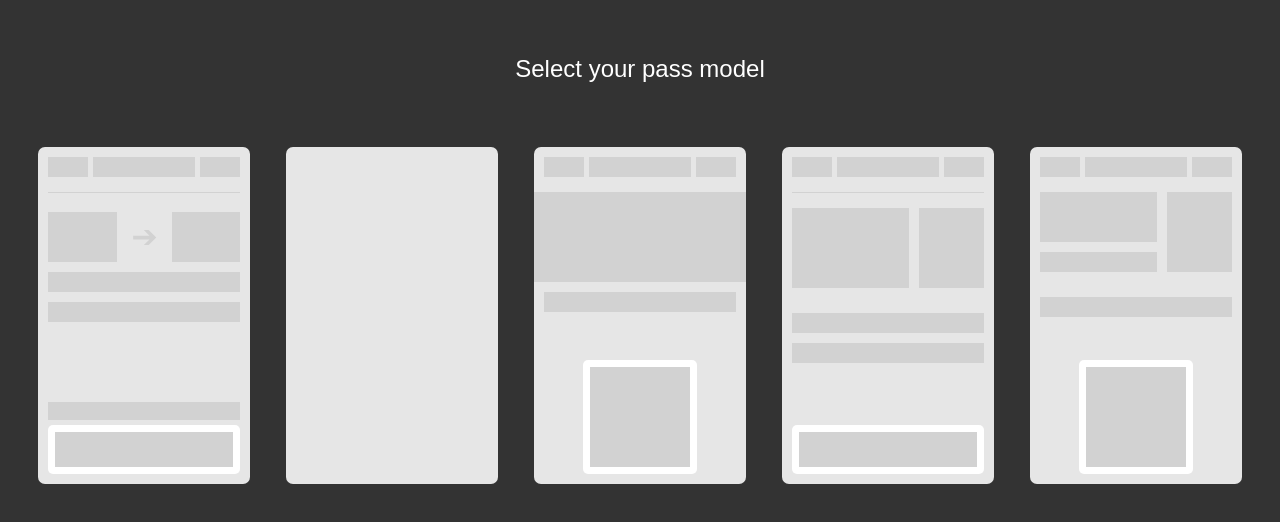
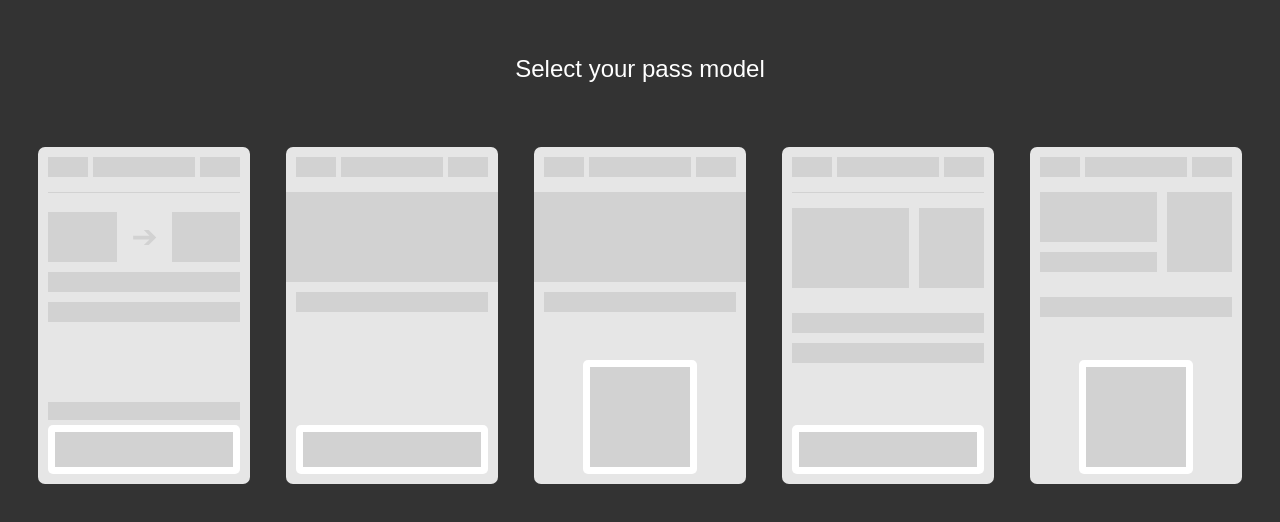
Before and after one commit to alexandercerutti/passkit-visual-designer, a React app: page /select in a window 1280 px wide. Shown: the part 118-640 px from the top of the page. Built offline with nearby package versions, Linux system fonts and the light colour scheme.

Commit message:
Added first version of StoreCard

```diff
--- a/src/passes/StoreCard/index.tsx
+++ b/src/passes/StoreCard/index.tsx
@@ -1,11 +1,67 @@
 import * as React from "react";
 import Pass, { PassProps } from "../base";
+import { PassHeader } from "../Components/Header";
+import StripPrimaryFields from "../Components/PrimaryFields/Strip";
+import FieldsRow from "../Components/FieldRow";
+import Footer from "../Components/Footer";
+import Barcodes from "../Components/Barcodes";
+import { PKBarcodeFormat } from "../constants";
 
-interface StoreCardProps extends PassProps { }
+interface StoreCardProps extends PassProps {
+	headerSrc?: string;
+	stripSrc?: string;
+	barcodeFormat?: PKBarcodeFormat;
+}
 
 export function StoreCard(props: StoreCardProps): JSX.Element {
 	return (
 		<>
+			<PassHeader
+				src={props.headerSrc}
+			/>
+			<StripPrimaryFields
+				stripSrc={props.stripSrc}
+				primaryFieldsData={[]}
+			/>
+			{/*
+				{
+					fieldKey: "starting_point",
+					value: "21,75 USD",
+					label: "remaining balance"
+				}
+			*/}
+			<FieldsRow
+				areaIdentifier="secondary-auxiliary"
+				// @TODO: this component, as is,
+				// might not be fully correct because 4 fields
+				// get rendered in two columns. We don't have
+				// an example of a coupon / store card with
+				// more than two fields.
+				elements={[]}
+				// @TODO - Coupons can have up to 4 fields if
+				// barcode is a square barcode
+				maximumElementsAmount={-1}
+			/>
+			{/* {
+					"fieldKey": "deal",
+					"label": "Deal of the Day",
+					"value": "Lemons"
+				}, {
+					"fieldKey": "deal",
+					"label": "Deal of the Day",
+					"value": "Lemons"
+				}, {
+					"fieldKey": "deal",
+					"label": "Deal of the Day",
+					"value": "Lemons"
+				}, {
+					"fieldKey": "deal",
+					"label": "Deal of the Day",
+					"value": "Lemons"
+				} */}
+			<Footer>
+				<Barcodes format={props.barcodeFormat || PKBarcodeFormat.None} fallbackKind="rect" />
+			</Footer>
 		</>
 	);
 }
```
